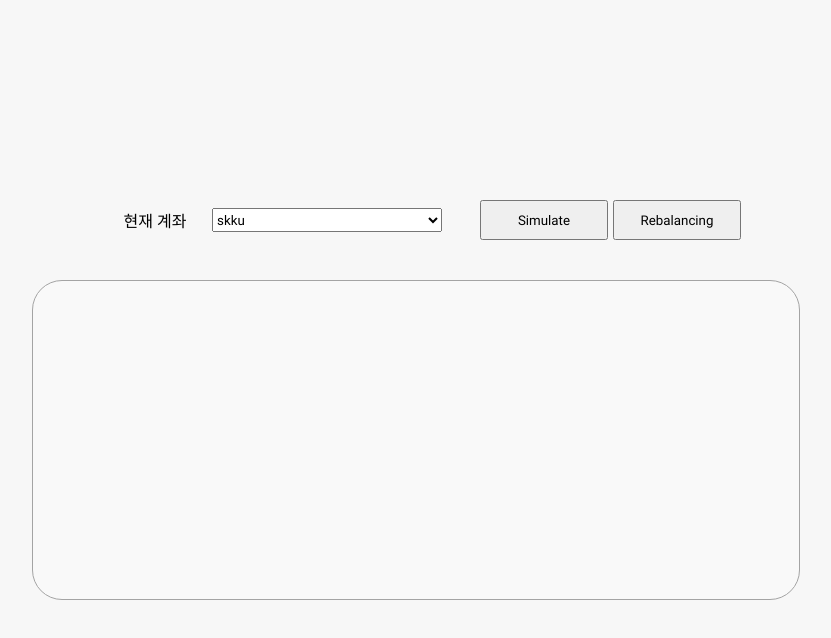
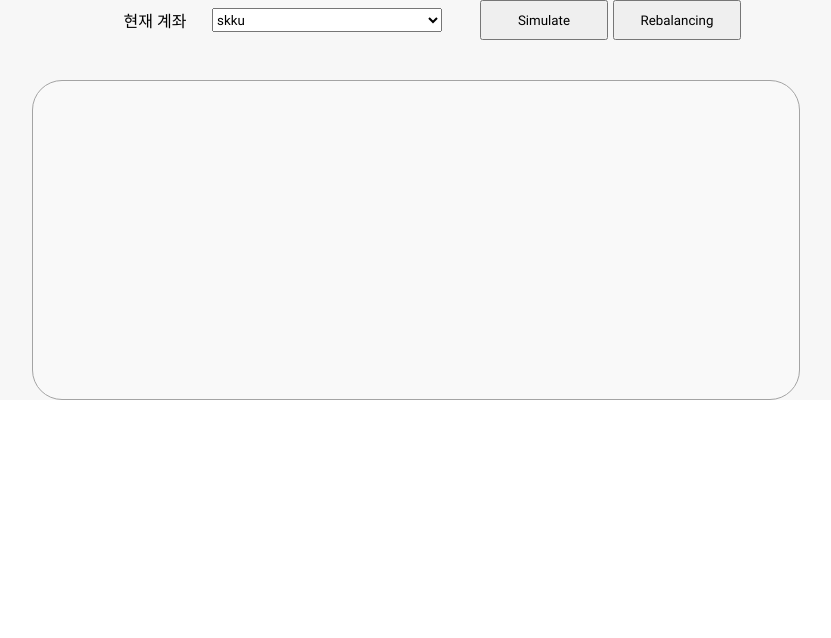
Before and after one commit to WhoAmI125/VAIV2023_FrontEnd, a React (Create React App) app: page /portfolio in a window 1280 px wide. Shown: the top 638 px of the page, without its empty margins (224-1055 px from the left). Built offline with nearby package versions, Linux system fonts and the light colour scheme; a web font is replaced by a local one.

Commit message:
user info

```diff
--- a/src/components/Analysis.tsx
+++ b/src/components/Analysis.tsx
@@ -8,7 +8,10 @@ import React, { useState } from "react";
 
 function ShowAnalysis() {
   const tabTitleList = ["통계", "비중", "흐름"];
-
+  const asset_info = {
+    total_gain: 278000,
+    total_profit: 16.02,
+  };
   return (
     <>
       <div></div>
--- a/src/pages/PortfolioPage.tsx
+++ b/src/pages/PortfolioPage.tsx
@@ -7,7 +7,7 @@ const PortpolioPageContainer = styled.div`
   flex-direction: column;
   justify-content: center;
   align-items: center;
-  height: 100vh;
+  height: 100%;
   background-color: #f7f7f7;
 `;
 
```
